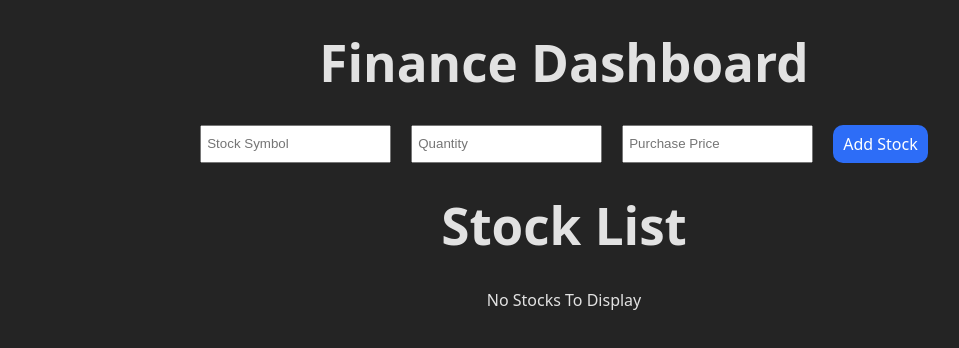
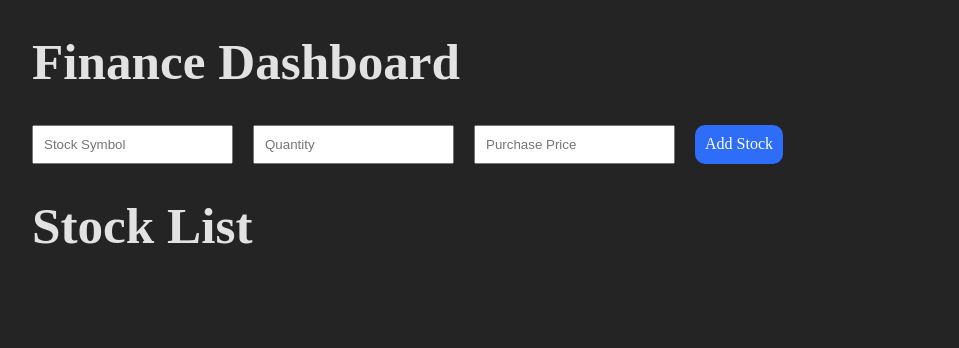
Before and after one commit to lchang4351/ChangYongChiangLionel-Capstone, a React (Vite) app in the folder ChangYongChiangLionel-Capstone/: page / in a window 1280 px wide. Shown: the top 348 px of the page, without its empty margins (76-1035 px from the left). Built offline with nearby package versions, Linux system fonts and the light colour scheme.

Commit message:
Corrected part 1 for assignment and some updates

```diff
--- a/ChangYongChiangLionel-Capstone/src/App.jsx
+++ b/ChangYongChiangLionel-Capstone/src/App.jsx
@@ -1,9 +1,8 @@
 import { useEffect, useState } from 'react'
-import reactLogo from './assets/react.svg'
-import viteLogo from '/vite.svg'
 
 
-import './Form.css'
+
+
 import Form from './Form.jsx'
 
 
@@ -13,6 +12,7 @@ function App() {
     <>
       <h1>Finance Dashboard</h1>
       <Form />
+
     </>
   )
 }
--- a/ChangYongChiangLionel-Capstone/src/Form.css
+++ b/ChangYongChiangLionel-Capstone/src/Form.css
@@ -1,13 +1,14 @@
 .form-group {
     display: flex;
-    justify-content: center;
+    justify-content: left;
     text-align: center;
+    margin-left: 100px;
     gap: 20px
 }
 
 .form-box {
     display: flex;
-    padding: 5px;
+    padding: 10px;
     text-align: left;
 }
 
@@ -28,10 +29,27 @@
 }
 
 ul {
-    text-align: center;
+    list-style-type:none ;
+    text-align: left;
     list-style-position: inside;
+    margin-left: 100px;
+    padding: 0;
+}
+
+li {
+    line-height: 10px;
+    display: block;
+    border: 2px solid;
+    border-radius: 5px;
+    box-shadow: 4px 4px 4px  gray;
+    margin-top: 20px;
+    padding-left: 20px;
+    width: 800px;
+
 }
 
 h1 {
-    text-align: center;
+    display: flex;
+    text-align: left;
+    margin-left: 100px;
 }
--- a/ChangYongChiangLionel-Capstone/src/Form.jsx
+++ b/ChangYongChiangLionel-Capstone/src/Form.jsx
@@ -1,11 +1,16 @@
-import { useState } from 'react'
+import { useState, useEffect } from 'react'
 import './Form.css'
 
 function Form() {
     const [symbol, setSymbol] = useState("");
     const [quantity, setQuantity] = useState("");
     const [price, setPrice] = useState("");
-    const [stocks, setStocks] = useState([])
+    const [stocks, setStocks] = useState([]);
+    const [currentPrice, setCurrentPrice] = useState("");
+
+    const fixedIBM = {
+        IBM_currentPrice: 244
+    }
 
     const  handleSymbolChange = (event) => {
         setSymbol(event.target.value.toUpperCase());
@@ -17,45 +22,85 @@ function Form() {
         setPrice(event.target.value);
     };
 
-
     const handleSubmit = (event) => {
         event.preventDefault();
 
-        if (!symbol || !quantity || !price) {
-            alert("Please fill in all fields.");
-            return;
-        }
+        setStocks((currentStocks) => [
+        ...currentStocks,
+        { symbol, quantity, price }
+        ]);
 
-        const newStock = { symbol, quantity, price: parseFloat(price).toFixed(2) };
-        setStocks([...stocks, newStock]);
+        // setCurrentPrice((prevPrices) => ({
+        //   ...prevPrices,
+        //   [symbol]: "Fetching..."
+        // }));
 
+        // Clear input fields
         setSymbol("");
         setQuantity("");
         setPrice("");
     };
 
+    useEffect(() => {
+        // fetch("https://www.alphavantage.co/query?function=GLOBAL_QUOTE&symbol=IBM&apikey=demo")
+        //   .then((response) => response.json())
+        //   .then((data) => {
+        //     const price = data["Global Quote"]["05. price"]; // Extract price
+        //     setCurrentPrice({ IBM: price });
+        //   })
+        //   .catch((error) => console.error("Error fetching IBM price:", error));
+        setCurrentPrice(fixedIBM.IBM_currentPrice)
+    }, []);
+
+
     return(
         <>
         <form className='form-group' onSubmit={handleSubmit}>
-                <input className='form-box' type="text" value={symbol} onChange={handleSymbolChange} placeholder="Stock Symbol" />
-                <input className='form-box' type="text" value={quantity} onChange={handleQuantityChange} placeholder="Quantity" />
-                <input className='form-box' type="text" value={price} onChange={handlePriceChange} placeholder="Purchase Price" />
+            <input
+            className='form-box'
+            type="text"
+            placeholder="Stock Symbol"
+            value={symbol}
+            onChange={handleSymbolChange}
+            />
+
+            <input
+            className='form-box'
+            type="number"
+            placeholder="Quantity"
+            value={quantity}
+            onChange={handleQuantityChange}
+            />
+
+            <input
+            className='form-box'
+            type="number"
+            placeholder="Purchase Price"
+            value={price}
+            onChange={handlePriceChange}
+            />
+
 
             <button className='button'>Add Stock</button>
             </form>
         <h1>Stock List</h1>
-
-            {stocks.length === 0 ? (
-                <p className='no-info'>No Stocks To Display</p>
-            ) : (
-                <ul className='stocks-log'>
-                    {stocks.map((stock, index) => (
-                        <li className='stocks-list' key={index}>
-                            {stock.symbol} , {stock.quantity} shares at ${stock.price}
+        <ul>
+            {stocks.map ((stock, index) => (
+            <li key={index}>
+                <p>Symbol: {stock.symbol}</p>
+                <p>Quantity: {stock.quantity}</p>
+                <p>Purchase Price: {stock.price}</p>
+                <p>Current Price: {currentPrice}</p>
+                <p>Profit/Loss:
+                {/* {" "}
+                {currentPrice["IBM"] !== "N/A" && currentPrice["IBM"]
+                    ? ((currentPrice["IBM"] - stock.price) * stock.quantity).toFixed(2)
+                    : "N/A"} */}
+                    {(currentPrice - stock.price) * stock.quantity}
+                </p>
             </li>
             ))}
         </ul>
-            )}
         </>
     )
 }
--- a/ChangYongChiangLionel-Capstone/src/index.css
+++ b/ChangYongChiangLionel-Capstone/src/index.css
@@ -1,16 +1,16 @@
 :root {
-  font-family: system-ui, Avenir, Helvetica, Arial, sans-serif;
+  /* font-family: system-ui, Avenir, Helvetica, Arial, sans-serif;
   line-height: 1.5;
-  font-weight: 400;
+  font-weight: 400; */
 
   color-scheme: light dark;
   color: rgba(255, 255, 255, 0.87);
   background-color: #242424;
-
+/*
   font-synthesis: none;
   text-rendering: optimizeLegibility;
   -webkit-font-smoothing: antialiased;
-  -moz-osx-font-smoothing: grayscale;
+  -moz-osx-font-smoothing: grayscale; */
 }
 
 h1 {
@@ -25,7 +25,7 @@ button {
   font-size: 1em;
   font-weight: 500;
   font-family: inherit;
-  background-color: #1a1a1a;
+  background-color: rgba(0, 113, 227, 1);
   cursor: pointer;
   transition: border-color 0.25s;
 }
```
Also changed, not shown: ChangYongChiangLionel-Capstone/src/Form copy.jsx (added, +63 -0 lines). Lines whose indentation alone changed are shown as unchanged.
